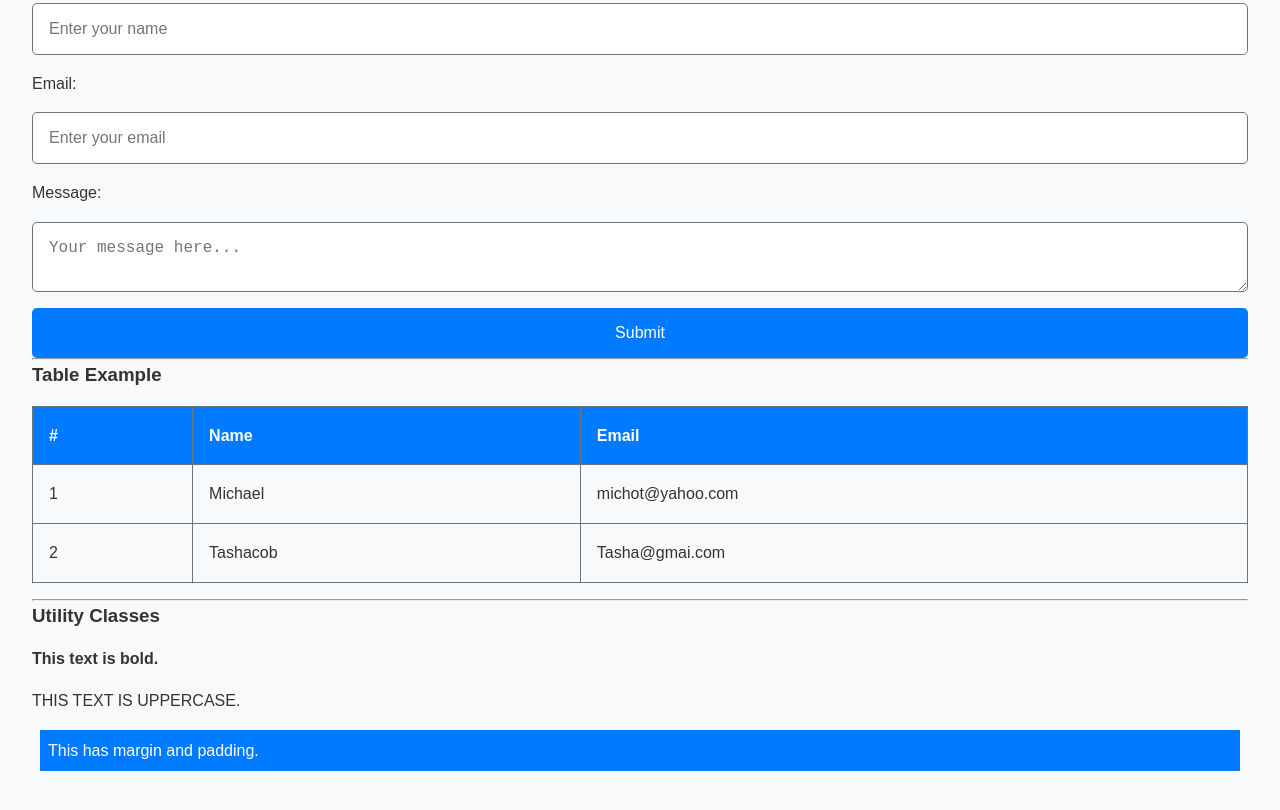
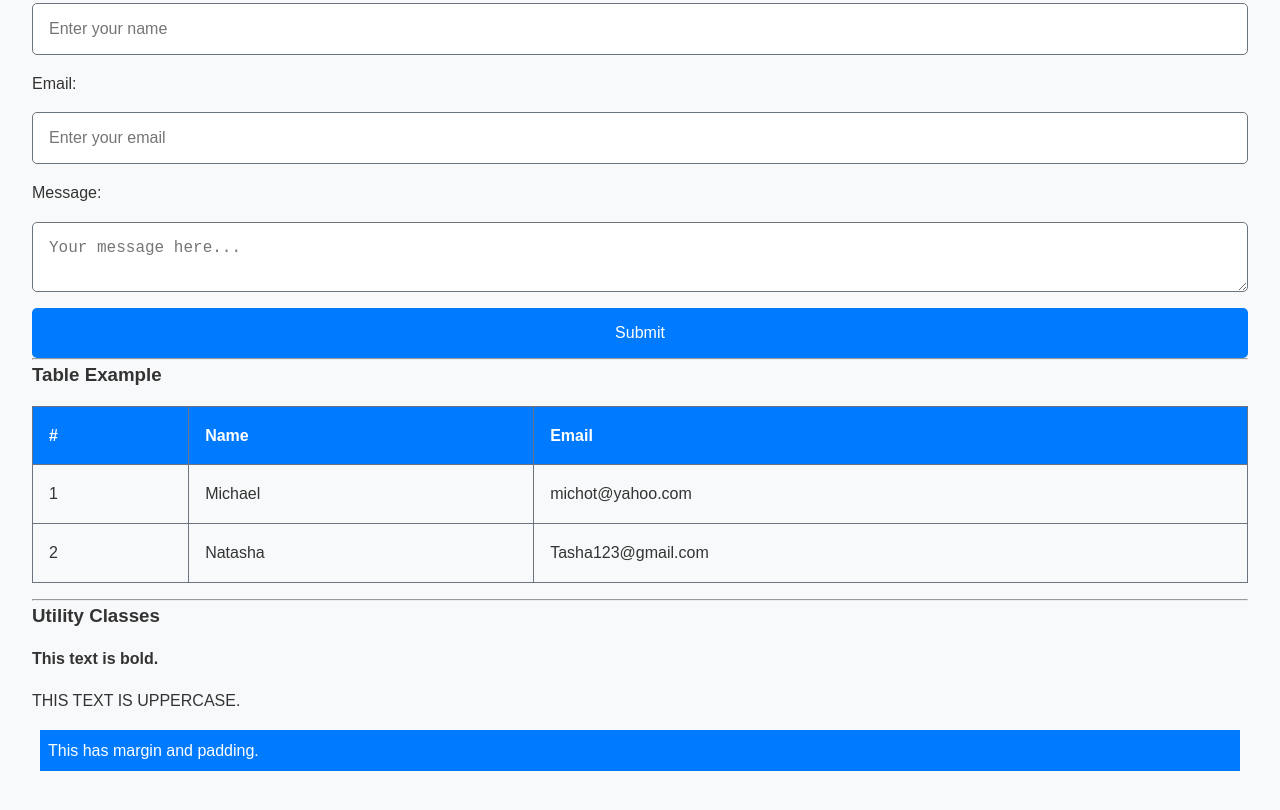
Before and after one commit to eagl0037/CSS-Framework-project, a website: page index.html in a window 1280 px wide. Shown: the part 380-1190 px from the top of the page. Drawn offline with Linux system fonts and the light colour scheme.

Commit message:
Update index.html

```diff
--- a/index.html
+++ b/index.html
@@ -55,8 +55,8 @@
         </tr>
         <tr>
           <td>2</td>
-          <td>Tashacob</td>
-          <td>Tasha@gmai.com</td>
+          <td>Natasha</td>
+          <td>Tasha123@gmail.com</td>
         </tr>
       </tbody>
     </table>
```
